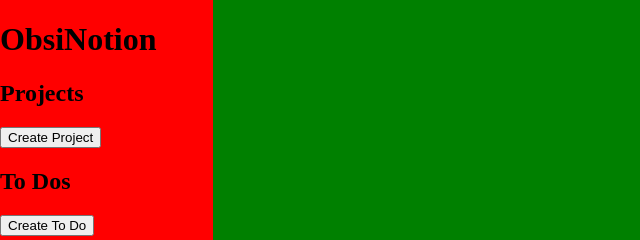
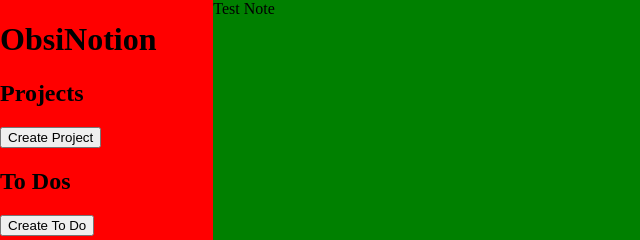
Before and after one commit to Adonuu/odin-todo, a website built with webpack: page src/index.html in a window 1280 px wide. Shown: the top 240 px of the page, 0-640 px from the left. Built offline with nearby package versions, Linux system fonts and the light colour scheme.

Commit message:
added DomRender.js to render projects to the content section of the screen

```diff
--- /dev/null
+++ b/src/DomRender.js
@@ -0,0 +1,39 @@
+const projectDisplay = document.querySelector('#projectTodos');
+
+export function renderProject(project) {
+    console.log(project.getTodoList());
+    project.getTodoList().forEach((val) => {
+        projectDisplay.appendChild(renderToDo(val));;
+    });
+}
+
+function renderToDo(todo) {
+    let baseDiv = document.createElement('div');
+    baseDiv.classList.add('todo');
+    let titleDiv = document.createElement('div');
+    titleDiv.classList.add('todoTitle');
+    titleDiv.innerHTML = todo.getTitle();
+    baseDiv.appendChild(titleDiv);
+    let details = createToDoDetails(todo);
+    baseDiv.appendChild(details);
+    return baseDiv;
+}
+
+function createToDoDetails(todo) {
+    let detailDiv = document.createElement('div');
+    detailDiv.style.display = 'none';
+    detailDiv.classList.add('todoDetail');
+    if (todo.getComplete()) {
+        detailDiv.classList.add('complete');
+    }
+    let priorityDiv = document.createElement('div');
+    priorityDiv.innerHTML = 'Priority: ' + todo.getPriority();
+    detailDiv.appendChild(priorityDiv);
+    let dateDiv = document.createElement('div');
+    dateDiv.innerHTML = 'Due Date: ' + todo.getDueDate();
+    detailDiv.appendChild(dateDiv);
+    let descriptionDiv = document.createElement('div');
+    descriptionDiv.innerHTML = 'Description: ' + todo.getDescription();
+    detailDiv.appendChild(descriptionDiv);
+    return detailDiv;
+}
--- a/src/index.html
+++ b/src/index.html
@@ -3,7 +3,7 @@
   <head>
     <meta charset="utf-8">
     <title>ObsiNotion</title>
-    <meta name="viewport" content="width=device-width, initial-scale=1"><script defer src="main.js"></script>
+    <meta name="viewport" content="width=device-width, initial-scale=1">
   </head>
 
   <body>
@@ -20,6 +20,8 @@
           <button id="createProject">Create To Do</button>
         </div>
       </div>
-      <div id="content"></div>
+      <div id="content">
+        <div id="projectTodos"></div>
+      </div>
   </body>
 </html>
--- a/src/index.js
+++ b/src/index.js
@@ -1,8 +1,11 @@
 import { project } from "./project";
 import { todo } from "./todo";
+import { renderProject } from "./DomRender";
 import "./index.css";
 
 let testProject = new project('test');
 let testNote = new todo('Test Note', 'This is a test note', '5/9/24', 1);
 
 testProject.addToDo(testNote);
+
+renderProject(testProject);
--- a/src/project.js
+++ b/src/project.js
@@ -13,7 +13,7 @@
     }
 
     getTodoList() {
-        return this.todoList();
+        return this.todoList;
     }
 
     addToDo(todo) {
--- a/src/todo.js
+++ b/src/todo.js
@@ -42,4 +42,8 @@
     completeTodo() {
         this.complete = true;
     }
+
+    getComplete() {
+        return this.complete;
+    }
 }
```
